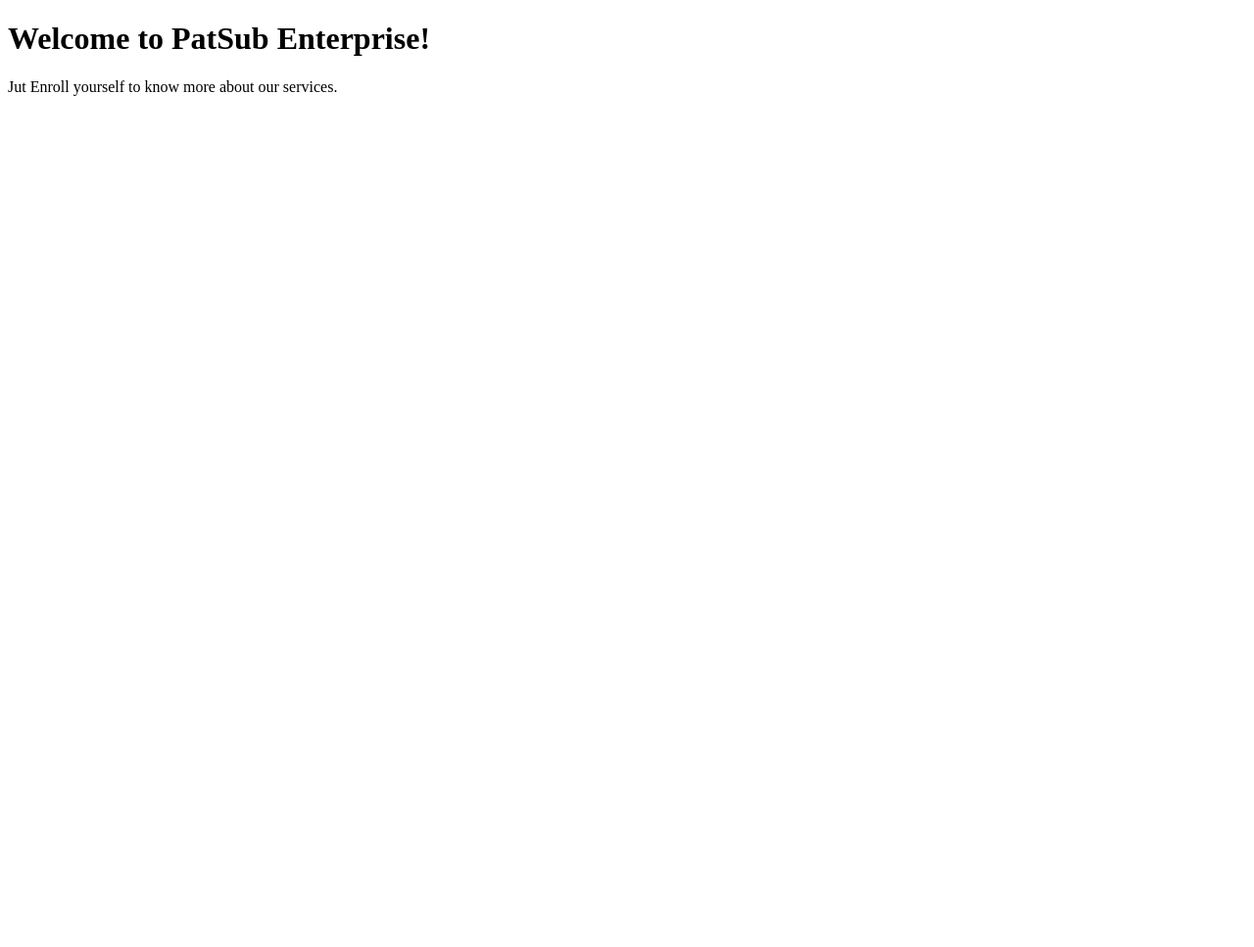
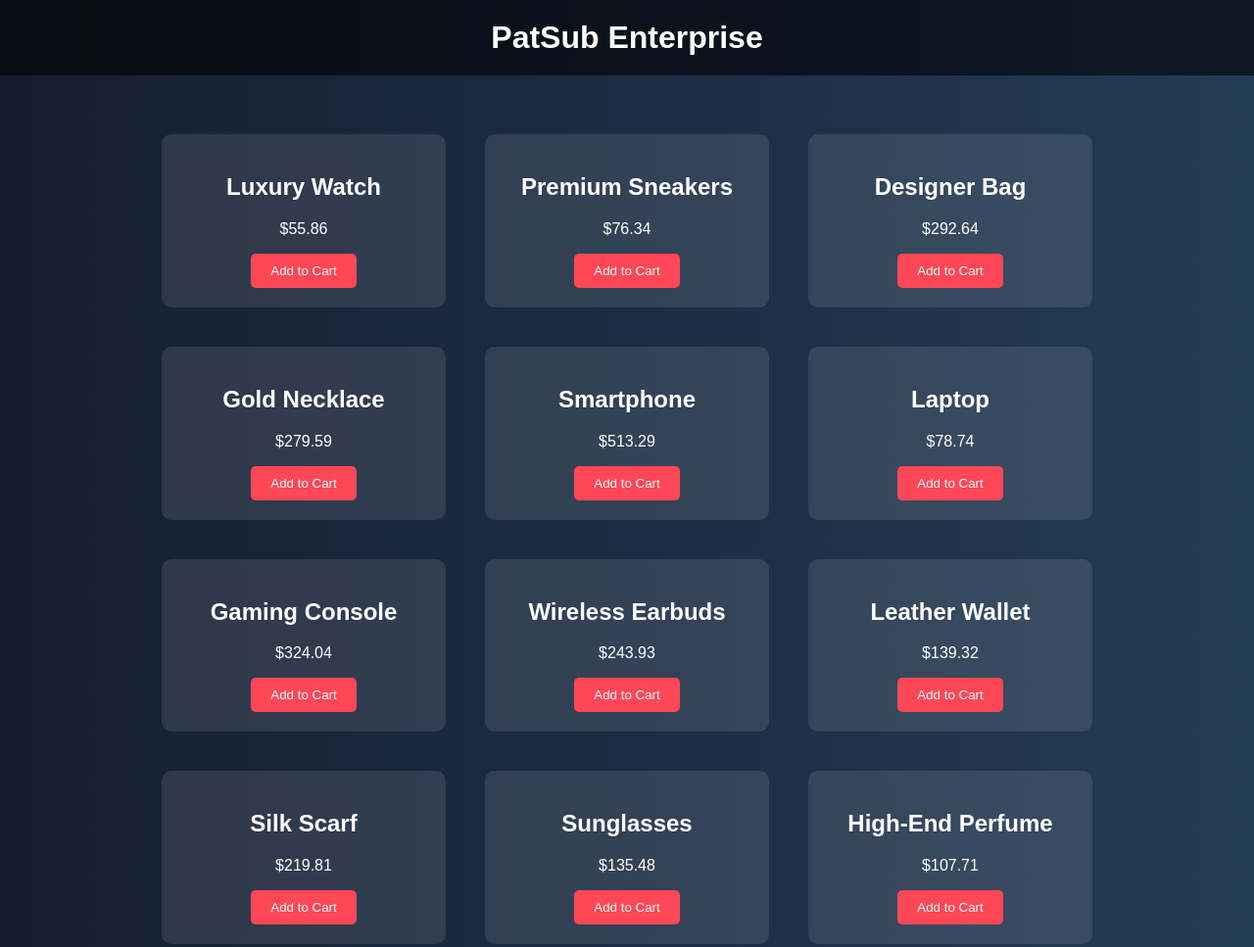
Before and after one commit to patsubenterprise/web, a plain HTML site: page index.html in a window 1280 px wide. Shown: the top 967 px of the page at 98% size. Before the commit the page ends 800 px from the top, so only its background shows below. Drawn offline with Linux system fonts and the light colour scheme.

Commit message:
Update index.html

```diff
--- a/index.html
+++ b/index.html
@@ -3,10 +3,73 @@
 <head>
     <meta charset="UTF-8">
     <meta name="viewport" content="width=device-width, initial-scale=1.0">
-    <title>PatSub Enterprise</title>
+    <title>Luxury eCommerce</title>
+    <style>
+        body {
+            font-family: 'Arial', sans-serif;
+            margin: 0;
+            padding: 0;
+            text-align: center;
+            background: linear-gradient(to right, #141e30, #243b55);
+            color: white;
+        }
+        header {
+            padding: 20px;
+            font-size: 2em;
+            font-weight: bold;
+            background: rgba(0, 0, 0, 0.6);
+        }
+        .container {
+            display: flex;
+            flex-wrap: wrap;
+            justify-content: center;
+            padding: 40px;
+        }
+        .product {
+            background: rgba(255, 255, 255, 0.1);
+            padding: 20px;
+            margin: 20px;
+            border-radius: 10px;
+            width: 250px;
+            transition: transform 0.3s;
+        }
+        .product:hover {
+            transform: scale(1.05);
+        }
+        button {
+            background: #ff4757;
+            color: white;
+            padding: 10px 20px;
+            border: none;
+            border-radius: 5px;
+            cursor: pointer;
+            transition: background 0.3s;
+        }
+        button:hover {
+            background: #e84118;
+        }
+    </style>
 </head>
 <body>
-    <h1>Welcome to PatSub Enterprise!</h1>
-    <p>Jut Enroll yourself to know more about our services.</p>
+    <header>PatSub Enterprise</header>
+    <div class="container">
+        <script>
+            const products = [
+                "Luxury Watch", "Premium Sneakers", "Designer Bag", "Gold Necklace", "Smartphone", "Laptop", "Gaming Console", "Wireless Earbuds", "Leather Wallet", "Silk Scarf",
+                "Sunglasses", "High-End Perfume", "Luxury Suit", "Diamond Ring", "Elegant Dress", "Premium Headphones", "Handcrafted Shoes", "Fitness Tracker", "Smart TV", "Professional Camera",
+                "Stylish Handbag", "Vintage Vinyl Player", "Exclusive Wine Set", "Luxury Pen", "Designer Belt"
+            ];
+
+            products.forEach((product, index) => {
+                document.write(`
+                    <div class="product">
+                        <h2>${product}</h2>
+                        <p>$${(Math.random() * 500 + 50).toFixed(2)}</p>
+                        <button>Add to Cart</button>
+                    </div>
+                `);
+            });
+        </script>
+    </div>
 </body>
 </html>
```
